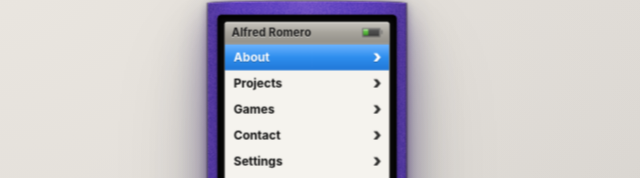
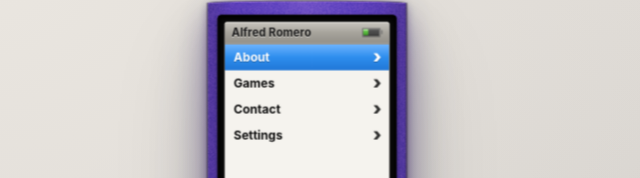
Before and after one commit to alfred-the-butler/alfred-romero, a website: page index.html in a window 1280 px wide. Shown: the part 151-329 px from the top of the page, 333-973 px from the left. Drawn offline with Linux system fonts and the light colour scheme.

Commit message:
Hide Projects from main menu pending real content
The view markup is left in place so it can be re-enabled by adding the
menu item back when the project copy is ready.

Co-Authored-By: Claude Opus 4.7 <noreply@anthropic.com>

```diff
--- a/index.html
+++ b/index.html
@@ -30,10 +30,6 @@
             <ul class="ipod-menu">
               <li class="ipod-menu-item selected" data-view="about">
                 <span class="item-name">About</span>
-                <span class="item-arrow">&#8250;</span>
-              </li>
-              <li class="ipod-menu-item" data-view="projects">
-                <span class="item-name">Projects</span>
                 <span class="item-arrow">&#8250;</span>
               </li>
               <li class="ipod-menu-item" data-view="games">
--- a/script.js
+++ b/script.js
@@ -318,7 +318,7 @@ document.getElementById('btn-select').addEventListener('click', e => {
   }
 });
 
-const VIEW_ORDER = ['about', 'projects', 'contact'];
+const VIEW_ORDER = ['about', 'contact'];
 
 function cycleView(step) {
   const i = VIEW_ORDER.indexOf(currentView);
```
